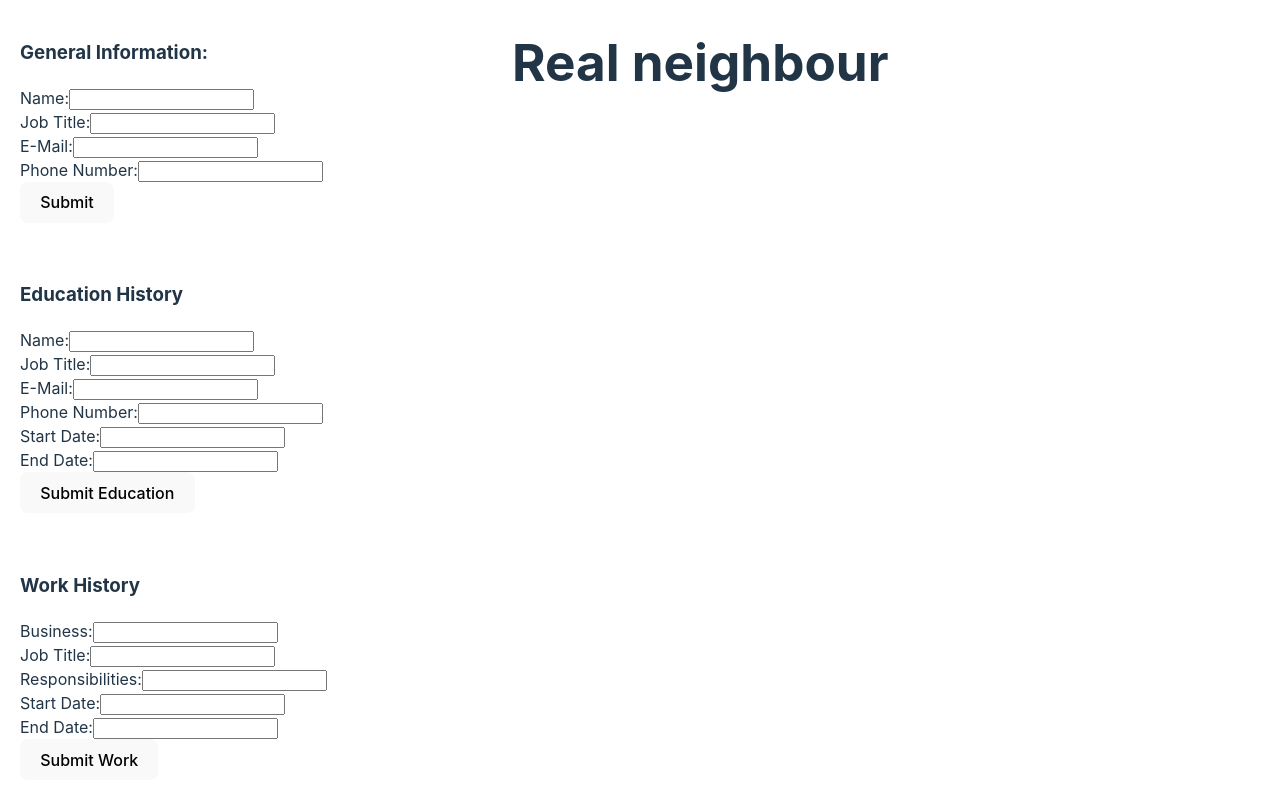
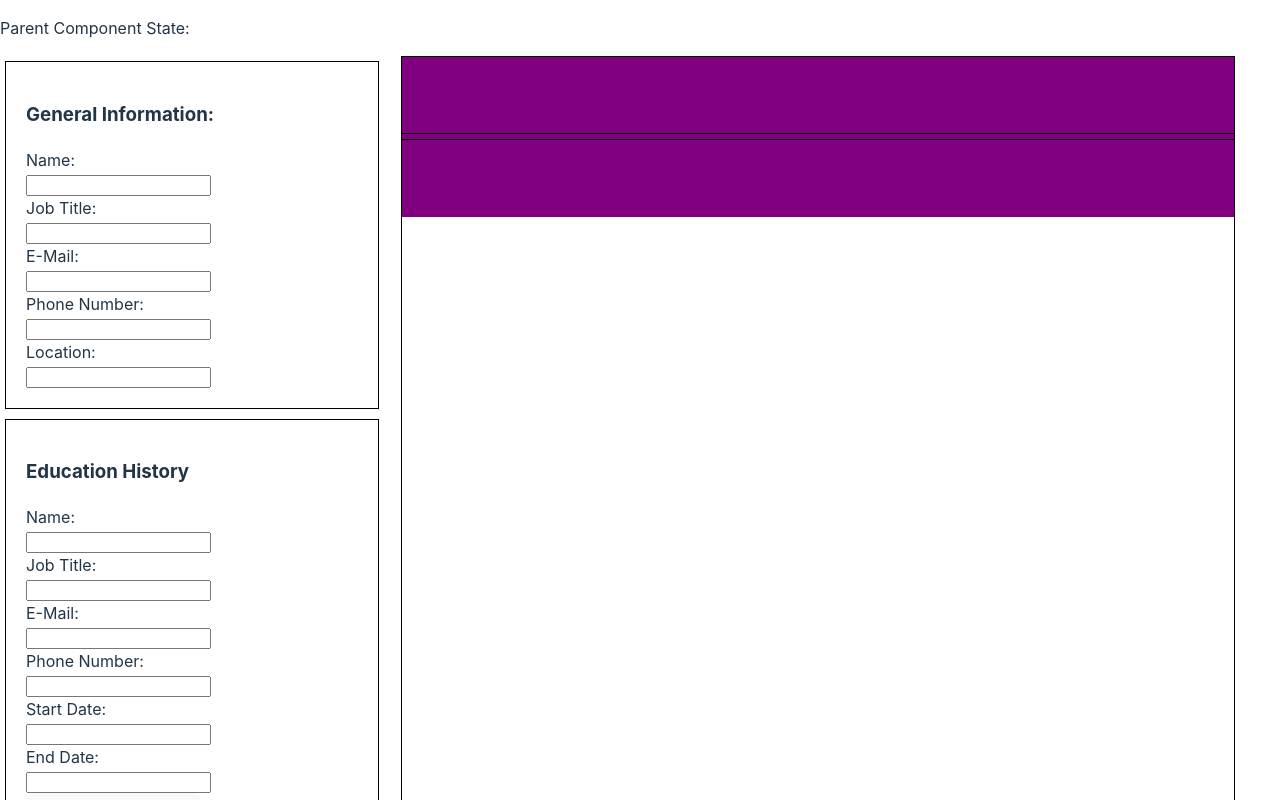
Before and after one commit to BenPhillips-21/cvApp, a React (Vite) app: page / in a window 1280 px wide. Shown: the top 800 px of the page. Built offline with nearby package versions, Linux system fonts and the light colour scheme.

Commit message:
added styling to resume header

```diff
--- a/src/App.jsx
+++ b/src/App.jsx
@@ -8,13 +8,22 @@ import WorkHistory from './components/practical.jsx'
 import Resume from './components/resume.jsx'
 
 function App() {
+  const [sharedState, setSharedState] = useState('');
+
+  const [name, setName] = useState('');
+  const [title, setTitle] = useState('');
+  const [email, setEmail] = useState('');
+  const [number, setNumber] = useState('');
+  const [location, setLocation] = useState('');
+  const [status, setStatus] = useState(false);
 
   return (
     <>
+    <p>Parent Component State: {sharedState}</p>
     <div className="papa-container">
     <div className="app-container">
       <div className="section">
-        <GeneralInfo />
+        <GeneralInfo location={location} setLocation={setLocation} name={name} setName={setName} title={title} setTitle={setTitle} email={email} setEmail={setEmail} number={number} setNumber={setNumber} status={status} setStatus={setStatus} />
       </div>
       <div className="section">
         <EducationHistory />
@@ -24,7 +33,7 @@ function App() {
       </div>
     </div>
     <div className="resume-container">
-      <Resume />
+      <Resume location={location} setLocation={setLocation} name={name} setName={setName} title={title} setTitle={setTitle} email={email} setEmail={setEmail} number={number} setNumber={setNumber} status={status} setStatus={setStatus} />
     </div>
     </div>
     </>
--- a/src/components/education.jsx
+++ b/src/components/education.jsx
@@ -64,42 +64,42 @@ const Education = () => {
             <p>End Date: {education.endDate}</p>
           </div>
         ))}
-        <label>Name:</label>
+        <label>Name:</label> <br></br>
         <input
           type="text"
           value={name}
           onChange={(event) => setName(event.target.value)}
         />
         <br />
-        <label>Job Title:</label>
+        <label>Job Title:</label> <br></br>
         <input
           type="text"
           value={title}
           onChange={(event) => setTitle(event.target.value)}
         />
         <br />
-        <label>E-Mail:</label>
+        <label>E-Mail:</label> <br></br>
         <input
           type="text"
           value={email}
           onChange={(event) => setEmail(event.target.value)}
         />
         <br />
-        <label>Phone Number:</label>
+        <label>Phone Number:</label> <br></br>
         <input
           type="text"
           value={number}
           onChange={(event) => setNumber(event.target.value)}
         />
         <br />
-        <label>Start Date:</label>
+        <label>Start Date:</label> <br></br>
         <input
           type="text"
           value={startDate}
           onChange={(event) => setStartDate(event.target.value)}
         />
         <br />
-        <label>End Date:</label>
+        <label>End Date:</label> <br></br>
         <input
           type="text"
           value={endDate}
--- a/src/components/generalInfo.jsx
+++ b/src/components/generalInfo.jsx
@@ -1,55 +1,40 @@
 import React from 'react';
 import { useState } from 'react'
-function GeneralInfo() {
-    const [name, setName] = useState('');
-    const [title, setTitle] = useState('');
-    const [email, setEmail] = useState('');
-    const [number, setNumber] = useState('');
-    const [status, setStatus] = useState(false);
-
-    function onSubmit() {
-        setStatus(true)
-    }
-
-    if (status === false) {
+function GeneralInfo({ location, setLocation, name, setName, title, setTitle, email, setEmail, number, setNumber, status, setStatus }) {
     return (<>
     <h3>General Information:</h3>
-    <label>Name:</label>
+    <label>Name:</label> <br></br>
       <input
           type="text"
           value={name}
           onChange={(event) => setName(event.target.value)}
       /> <br></br>
-      <label>Job Title:</label>
+      <label>Job Title:</label> <br></br>
       <input
           type="text"
           value={title}
           onChange={(event) => setTitle(event.target.value)}
       /> <br></br>
-    <label>E-Mail:</label>
+    <label>E-Mail:</label> <br></br>
       <input
           type="text"
           value={email}
           onChange={(event) => setEmail(event.target.value)}
       /> <br></br>
-    <label>Phone Number:</label>
+    <label>Phone Number:</label> <br></br>
       <input
           type="text"
           value={number}
           onChange={(event) => setNumber(event.target.value)}
       /> <br></br>
-      <button onClick={onSubmit}>Submit</button>
+    <label>Location:</label> <br></br>
+      <input
+          type="text"
+          value={location}
+          onChange={(event) => setLocation(event.target.value)}
+      /> <br></br>
       </>
-    );} else {
-        return (
-            <>
-            <h3>{name}</h3>
-            <h3>{title}</h3>
-            <h3>{email}</h3>
-            <h3>{number}</h3>
-            </>
-        )
-    }
+    )
   }
 
   export default GeneralInfo;
--- a/src/components/practical.jsx
+++ b/src/components/practical.jsx
@@ -56,35 +56,35 @@ const Work = () => {
             <p>End Date: {work.endDate}</p>
           </div>
         ))}
-        <label>Business:</label>
+        <label>Business:</label> <br></br>
         <input
           type="text"
           value={business}
           onChange={(event) => setBusiness(event.target.value)}
         />
         <br />
-        <label>Job Title:</label>
+        <label>Job Title:</label> <br></br>
         <input
           type="text"
           value={jobTitle}
           onChange={(event) => setJobTitle(event.target.value)}
         />
         <br />
-        <label>Responsibilities:</label>
+        <label>Responsibilities:</label> <br></br>
         <input
           type="text"
           value={responsibilities}
           onChange={(event) => setResponsibilities(event.target.value)}
         />
         <br />
-        <label>Start Date:</label>
+        <label>Start Date:</label> <br></br>
         <input
           type="text"
           value={startDate}
           onChange={(event) => setStartDate(event.target.value)}
         />
         <br />
-        <label>End Date:</label>
+        <label>End Date:</label> <br></br>
         <input
           type="text"
           value={endDate}
--- a/src/components/resume.jsx
+++ b/src/components/resume.jsx
@@ -1,7 +1,22 @@
 import React, { useState } from 'react';
+import GeneralInfo from './generalInfo';
+import '../styles/resumeStyles.css'
 
-export default function Resume() {
+export default function Resume({ location, SetLocation, name, setName, title, setTitle, email, setEmail, number, setNumber, status, setStatus }) {
+
   return (
-    <h1>Real neighbour</h1>
-  );
+    <>
+        <div className = 'chungus'>
+            <div className='header'>
+                <h1>{name}</h1>
+                <h2>{title}</h2>
+            </div>
+                <div className='info'>
+                    <p>{email}</p>
+                    <p>{number}</p>
+                    <p>{location}</p>
+            </div>
+        </div>
+    </>
+    );
 }
--- /dev/null
+++ b/src/styles/resumeStyles.css
@@ -0,0 +1,34 @@
+.chungus {
+    display: flex;
+    flex-direction: column; /* Stack items vertically */
+    justify-content: center; /* Center horizontally */
+    align-items: center; /* Center vertically */
+    background-color: purple;
+    height: 160px; /* Adjust the height to your desired value */
+}
+.header {
+    text-align: center;
+    border: 1px solid black;
+    width: 100%;
+}
+
+.header h1 {
+    margin-top: 10px;
+    text-align: center;
+}
+
+.header h2 {
+    text-align: center;
+    margin-top: -30px;
+}
+
+.info {
+    display: flex;
+    flex-direction: row;
+}
+
+.info p {
+    margin-top: -15px;
+    margin-left: 20px;
+    margin-right: 20px;
+}
--- a/src/styles/styles.css
+++ b/src/styles/styles.css
@@ -6,18 +6,22 @@
 .app-container {
     display: flex;
     flex-direction: column; /* Stack items vertically */
-    width: 40vw; /* 100% of viewport width */
+    width: 30vw; /* 100% of viewport width */
   }
 
   .section {
     flex: 1; /* Each section takes up equal height */
     padding: 20px; /* Optional padding for each section */
     box-sizing: border-box;
+    border: 1px solid black;
+    margin: 5px;
   }
 
 
   .resume-container {
     display: flex;
     flex-direction: column; /* Stack items vertically */
-    width: 60vw; /* 100% of viewport width */
+    width: 65vw; /* 100% of viewport width */
+    border: 1px solid black;
+    margin-left: 17px;
 }
```
